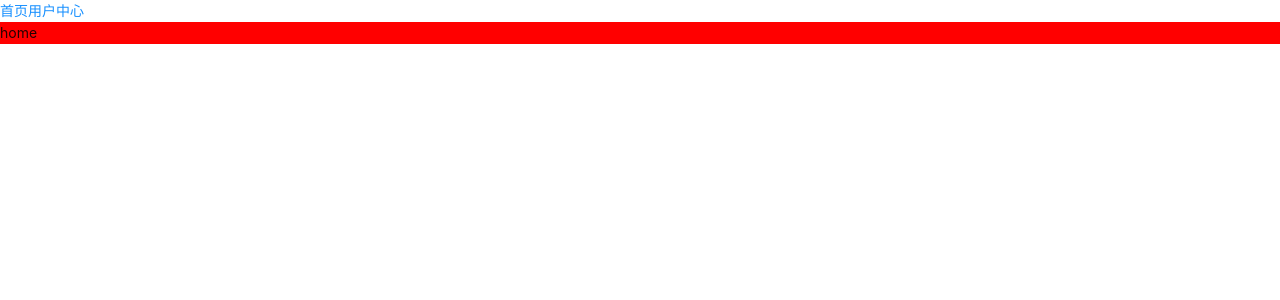
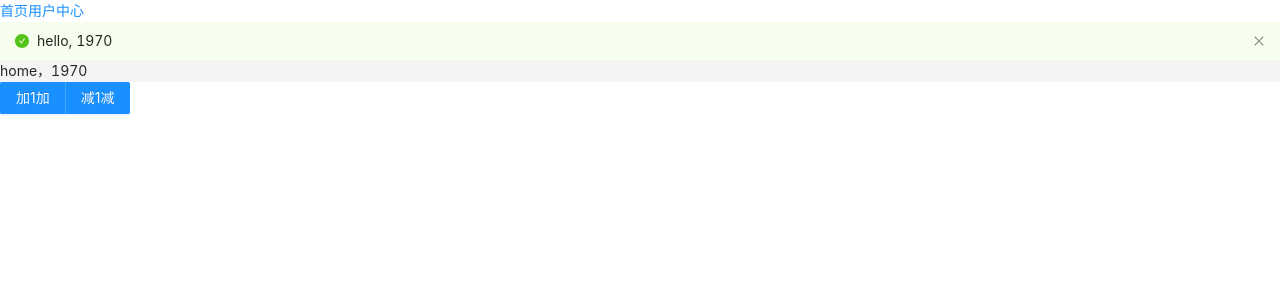
Before and after one commit to kyleWong1011/vite-learn, a Vue app: page / in a window 1280 px wide. Shown: the top 300 px of the page. Built offline with nearby package versions, Linux system fonts and the light colour scheme.

Commit message:
feat：添加store

```diff
--- a/package.json
+++ b/package.json
@@ -7,8 +7,11 @@
   },
   "dependencies": {
     "ant-design-vue": "^2.0.0-beta.6",
+    "axios": "^0.20.0",
+    "lodash-es": "^4.17.15",
     "vue": "^3.0.0-rc.1",
-    "vue-router": "^4.0.0-beta.9"
+    "vue-router": "^4.0.0-beta.9",
+    "vuex": "^4.0.0-beta.4"
   },
   "devDependencies": {
     "@vue/compiler-sfc": "^3.0.0-rc.1",
--- a/src/main.ts
+++ b/src/main.ts
@@ -5,5 +5,6 @@ import Antd from 'ant-design-vue'
 import 'ant-design-vue/dist/antd.css'
 
 import router from './router'
+import store from './store'
 
-createApp(App).use(router).use(Antd).mount('#app')
+createApp(App).use(router).use(store).use(Antd).mount('#app')
--- /dev/null
+++ b/src/store/index.ts
@@ -0,0 +1,21 @@
+import { createStore, ActionContext } from 'vuex'
+
+export interface State {
+  year: number
+}
+
+export default createStore<State>({
+  state: {
+    year: 1970
+  },
+  mutations: {
+    SET_YEAR(state: State, year: number) {
+      state.year += year
+    }
+  },
+  actions: {
+    onSetYear: ({ commit }, year: number) => {
+      commit('SET_YEAR', year)
+    }
+  }
+})
--- a/src/views/Home/index.vue
+++ b/src/views/Home/index.vue
@@ -1,16 +1,40 @@
 <template>
-  <div :class="$style.root">home</div>
+  <a-alert :message="message" banner type="success" closable />
+  <div :class="$style.root">home，{{ year }}</div>
+
+  <a-button-group>
+    <a-button type="primary" @click="onClickA"> 加1加</a-button>
+    <a-button type="primary" @click="onClickB"> 减1减 </a-button>
+  </a-button-group>
 </template>
 
-<script>
+<script lang="ts">
+import { mapState, mapMutations, mapActions } from 'vuex'
+
 export default {
   name: '',
   data() {
     return {}
+  },
+  computed: {
+    ...mapState(['year']),
+    message() {
+      return `hello, ${this.year}`
+    }
+  },
+  methods: {
+    ...mapMutations(['SET_YEAR']),
+    ...mapActions(['onSetYear']),
+    onClickA() {
+      this.SET_YEAR(-1)
+    },
+    onClickB() {
+      this.onSetYear(1)
+    }
   }
 }
 </script>
 <style lang="stylus" module>
 .root
-  background red
+  background #f4f4f4
 </style>
```
Also changed, not shown: 1 other file (tests, documents, lock files or other folders).
